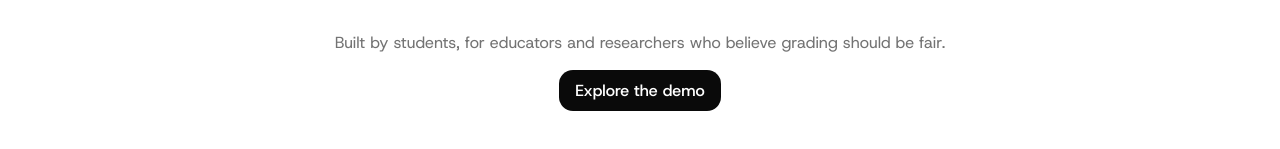
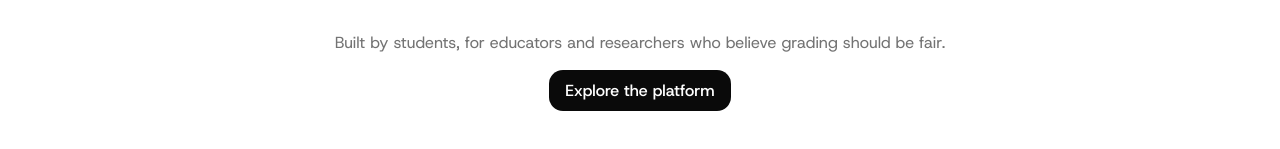
Before and after one commit to azapg/FAIR, a React (Vite) app in the folder frontend-dev/: page / in a window 1280 px wide. Shown: the part 365-514 px from the top of the page. Built offline with nearby package versions, Linux system fonts and the light colour scheme.

Commit message:
refactor: update routing paths and link text for improved clarity

```diff
--- a/frontend-dev/src/app/page.tsx
+++ /dev/null
@@ -1,11 +0,0 @@
-import { useEffect } from "react";
-import { useNavigate } from "react-router-dom";
-
-//TODO: in the future, there should be a landing page for docs and info about the project
-export default function Page() {
-  const navigate = useNavigate();
-  useEffect(() => {
-    navigate("/demo/courses", { replace: true });
-  }, [navigate]);
-  return <></>;
-}
--- a/frontend-dev/src/home.tsx
+++ b/frontend-dev/src/home.tsx
@@ -20,10 +20,10 @@ export default function Home() {
           Built by students, for educators and researchers who believe grading should be fair.
         </p>
         <Link
-          to="/demo"
+          to="/courses"
           className="px-4 py-2.5 rounded-xl bg-foreground text-background font-medium hover:bg-opacity-90 transition"
         >
-          Explore the demo
+          Explore the platform
         </Link>
       </div>
     </main>
--- a/frontend-dev/src/index.tsx
+++ b/frontend-dev/src/index.tsx
@@ -1,4 +1,4 @@
-import { Routes, Route, Navigate } from 'react-router-dom';
+import {Routes, Route} from 'react-router-dom';
 import Home from "@/home";
 import CoursesPage from "@/app/courses/page";
 import LoginPage from "@/app/login/page";
@@ -11,14 +11,11 @@ export function App() {
     <Routes>
       <Route path="/" element={<Home/>}/>
 
-      <Route path={"demo"} element={<Navigate to="/demo/courses" replace/>}  />
-      <Route path={"demo"}>
-        <Route path={"courses"} element={<CoursesPage/>}/>
-        <Route path={"courses/:courseId"} element={<CourseDetailPage/>}/>
-        <Route path={"courses/:courseId/"} element={<CourseDetailPage/>}/>
-        <Route path={"courses/:courseId/:tab"} element={<CourseDetailPage/>}/>
-        <Route path={"courses/:courseId/assignments/:assignmentId"} element={<AssignmentPage />} />
-      </Route>
+      <Route path={"courses"} element={<CoursesPage/>}/>
+      <Route path={"courses/:courseId"} element={<CourseDetailPage/>}/>
+      <Route path={"courses/:courseId/"} element={<CourseDetailPage/>}/>
+      <Route path={"courses/:courseId/:tab"} element={<CourseDetailPage/>}/>
+      <Route path={"courses/:courseId/assignments/:assignmentId"} element={<AssignmentPage/>}/>
 
       <Route path={"login"} element={<LoginPage/>}/>
       <Route path={"register"} element={<RegisterPage/>}/>
```
